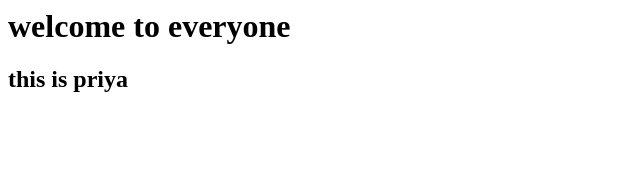
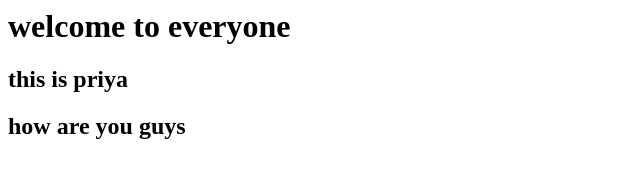
Before and after one commit to Priya-12priya3/demo1, a plain HTML site: page index.html in a window 1280 px wide. Shown: the whole page, without its empty margins (0-640 px from the left). Drawn offline with Linux system fonts and the light colour scheme.

Commit message:
Update index.html

```diff
--- a/index.html
+++ b/index.html
@@ -1,4 +1,5 @@
 <html>
 <h1> welcome to everyone</h1>
 <h2> this is priya </h2>
+  <h2>how are you guys</h2>
 </html>
```
